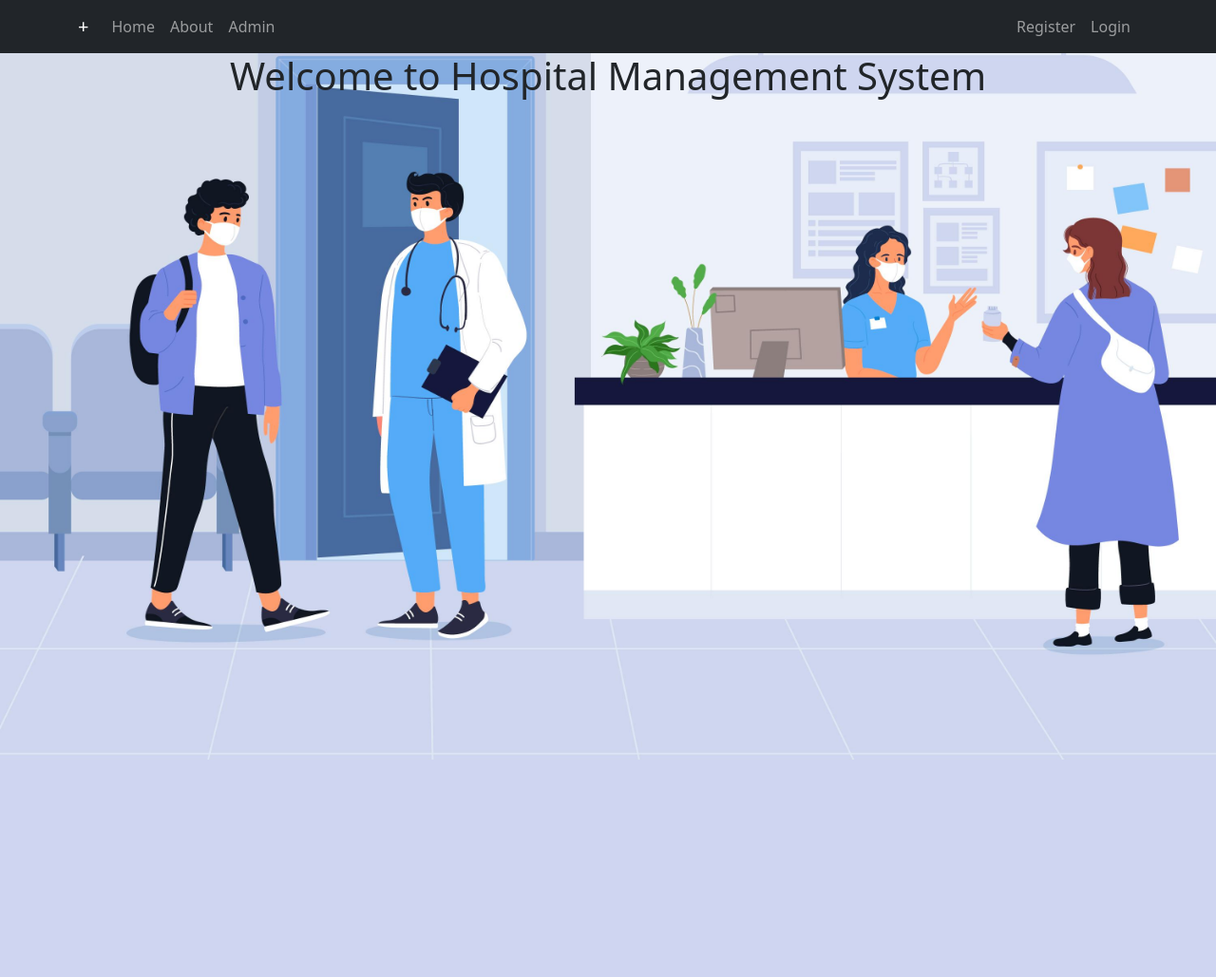
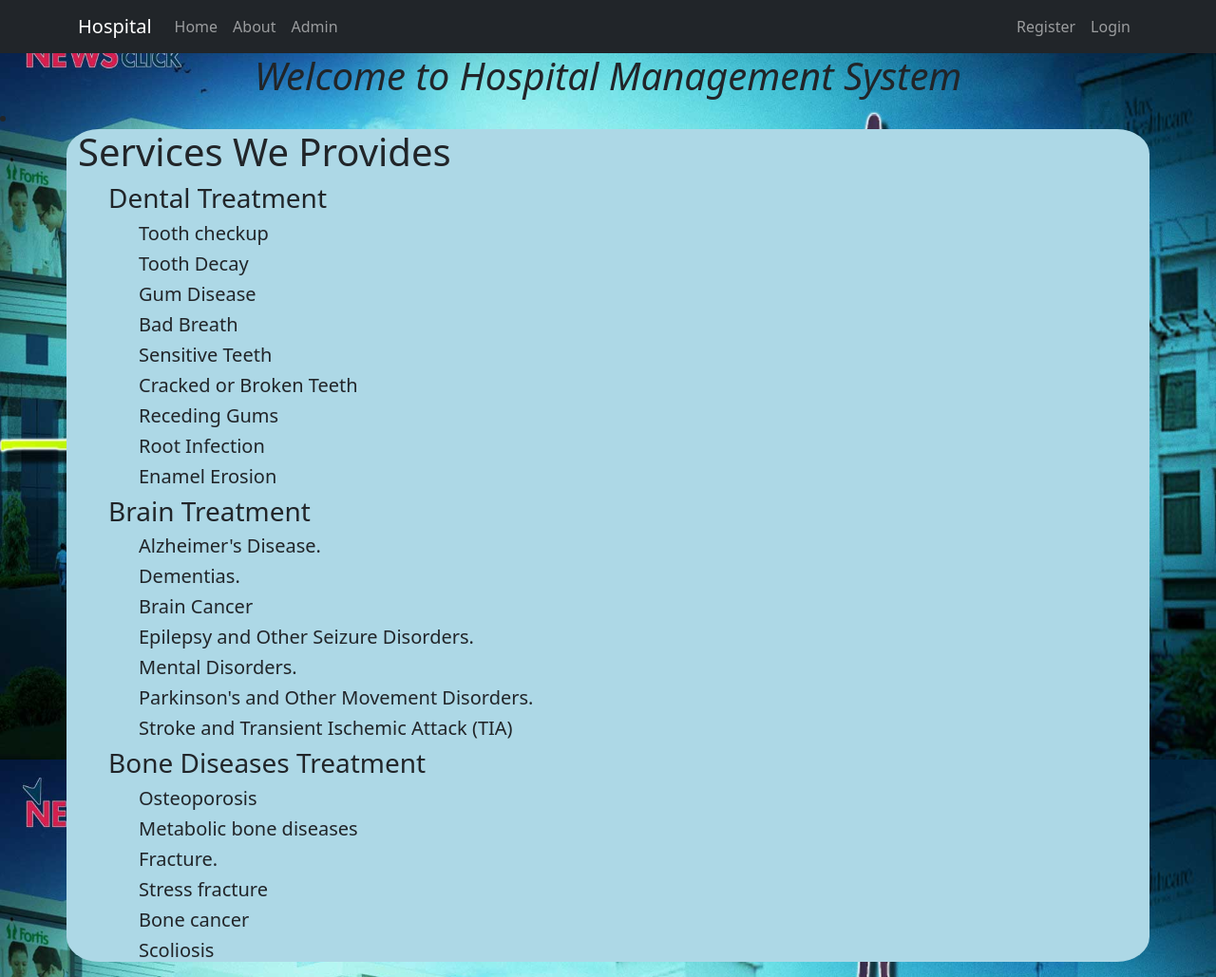
Before and after one commit to imahirshiv/Hospital, a Django app: page / in a window 1280 px wide. Shown: the whole page at 95% size. Before the commit the page ends 800 px from the top, so only its background shows below. Run offline with Django 4.2, Linux system fonts and the light colour scheme; some libraries are stand-ins or nearby versions.

Commit message:
Initial commit

```diff
--- a/Accounts/templates/Accounts/profile.html
+++ b/Accounts/templates/Accounts/profile.html
@@ -8,7 +8,7 @@
 
 <div class="container mt-3">
 
-    <div class="content-section">
+    <div class="content-section" style="background-color: lightcyan; border-radius: 5%; " >
         <div class="media mt-3" style="display: flex;">
             <div class="media-body" style="padding-block-start: 20px; padding-left: 17px;">
                 <h2 class="account-heading">{{ user.username }}</h2>
@@ -18,7 +18,7 @@
     </div>
 
     <!-- FORM HERE -->
-    <form method="POST" enctype="multipart/form-data">
+    <form method="POST" enctype="multipart/form-data" style="background-color: lightcyan; border-radius: 5%;" >
         {% csrf_token %}
         <fieldset class="form-group mb-2">
             <legend class="border-bottom mb-3 text-center">
--- a/Home/templates/Home/about.html
+++ b/Home/templates/Home/about.html
@@ -6,7 +6,7 @@
 
     <div class="container">
     <div class="row">
-        <div class="col-md-12">
+        <div class="col-md-12" style="background-color: snow;">
             <h1>Developed by</h1>
             <ul>
                 <li>Ahir Shiv</li>
--- a/Home/templates/Home/index.html
+++ b/Home/templates/Home/index.html
@@ -7,11 +7,49 @@
 <div class="container">
     <div class="row">
         <div class="col-md-12 ">
-            <h1 style="text-align: center;">Welcome to Hospital Management System</h1>
+            <h1 style="text-align: center;font-style: oblique; ">Welcome to Hospital Management System</h1>
         </div>
     </div>
 
 </div>
+<li>
+    <div style="background-color: lightblue; border-radius: 3%;  border-color: yellow; " class="container">
+        <h1>Services We Provides</h1>
+        <ul>
+            <h3>Dental Treatment</h3>
+            <ol>
+                <h5>Tooth checkup</h5>
+                <h5>Tooth Decay</h5>
+                <h5>Gum Disease</h5>
+                <h5>Bad Breath</h5>
+                <h5>Sensitive Teeth</h5>
+                <h5>Cracked or Broken Teeth</h5>
+                <h5>Receding Gums</h5>
+                <h5>Root Infection </h5>
+                <h5>Enamel Erosion</h5>
+            </ol>
+            <h3> Brain Treatment</h3>
+            <ol>
+                <h5>Alzheimer's Disease.</h5>
+                <h5>Dementias.</h5>
+                <h5>Brain Cancer</h5>
+                <h5>Epilepsy and Other Seizure Disorders.</h5>
+                <h5>Mental Disorders.</h5>
+                <h5>Parkinson's and Other Movement Disorders.</h5>
+                <h5>Stroke and Transient Ischemic Attack (TIA)</h5>
+            </ol>
+            <h3>Bone Diseases Treatment</h3>
+            <ol>
+                <h5>Osteoporosis</h5>
+                <h5>Metabolic bone diseases</h5>
+                <h5>Fracture.</h5>
+                <h5>Stress fracture</h5>
+                <h5>Bone cancer</h5>
+                <h5>Scoliosis</h5>
+            </ol>
+        </ul>
+    </div>
+</li>
 
 
 {% endblock body %}
--- a/templates/base.html
+++ b/templates/base.html
@@ -6,7 +6,7 @@
 
 <head>
 
-        <link rel="icon" href="{% static 'images/+.jpg' %">
+        <link rel="icon" href="{% static 'images/+.jpg' %}">
 
 
     <meta charset="utf-8">
@@ -20,7 +20,7 @@
 
     <style>
         .body {
-            background-image: url("{% static 'images/back2.jpg' %}");
+            background-image: url("{% static 'images/hs.jpg' %}");
             background-repeat: no-repeat;
             background-size: 100% 100%;
             background-attachment: fixed;
@@ -35,7 +35,7 @@
     <nav class="navbar navbar-expand-lg sticky-top navbar-dark bg-dark">
         <div class="container">
 
-            <a class="navbar-brand" href="">+</a>
+            <a class="navbar-brand" href="https://i.pinimg.com/originals/f3/18/82/f3188214ea8ece17f4a5f68c8c0be8af.jpg">Hospital</a>
             <button class="navbar-toggler" type="button" data-bs-toggle="collapse" data-bs-target="#navbarNavAltMarkup"
                 aria-controls="navbarNavAltMarkup" aria-expanded="false" aria-label="Toggle navigation">
                 <span class="navbar-toggler-icon"></span>
```
Also changed, not shown: db.sqlite3, static/images/hos.jpg (added), static/images/hs.jpg (added).
